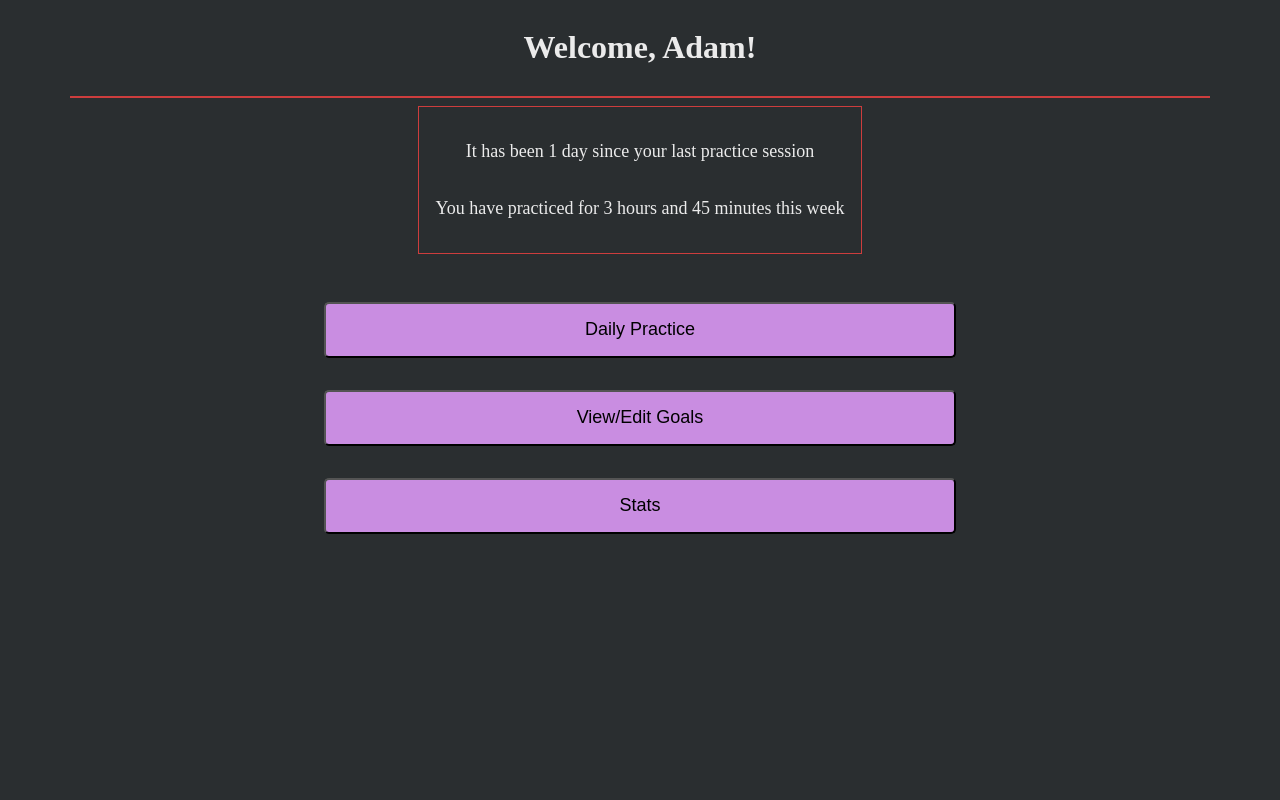
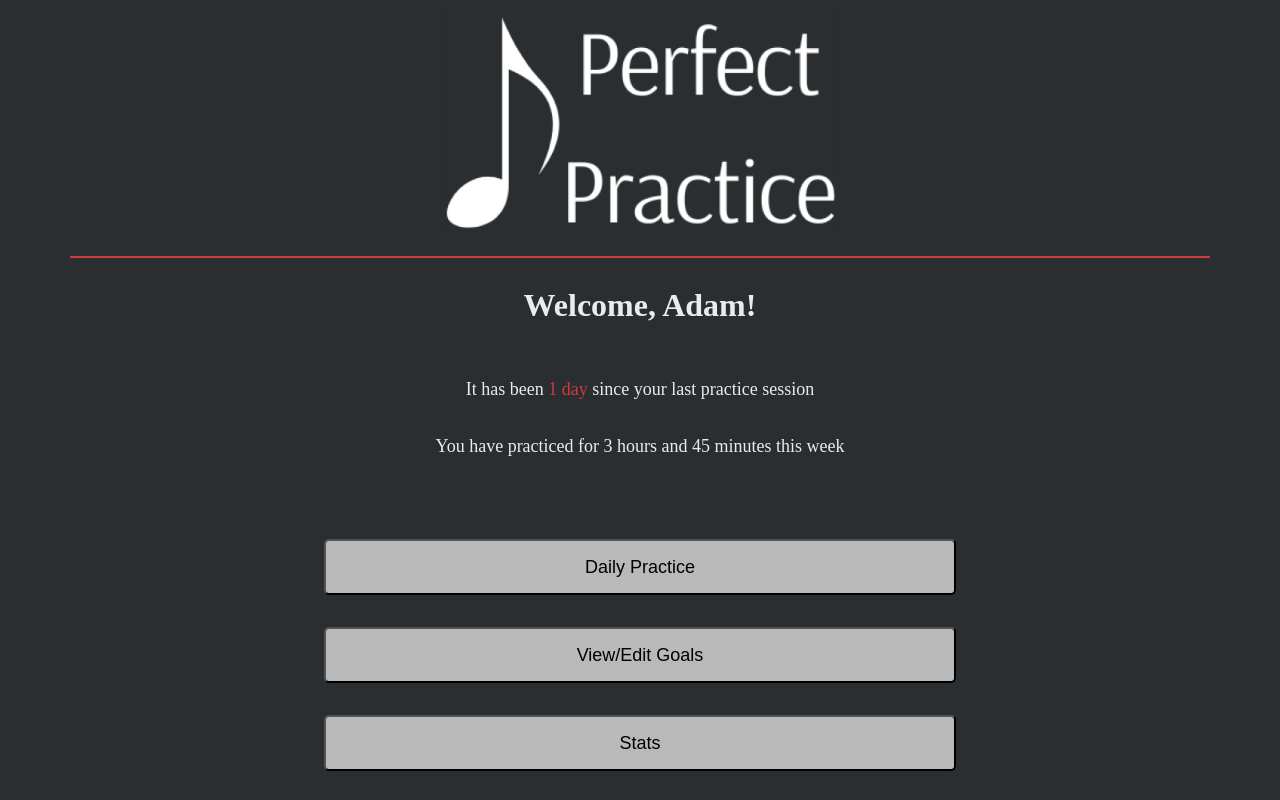
Before and after one commit to blevinspercussion/practice-journal, a Django app: page / in a window 1280 px wide. Run offline with Django 4.2, Linux system fonts and the light colour scheme.

Commit message:
restructured base.html

```diff
--- a/practicejournal/practicelog/static/practicelog.css
+++ b/practicejournal/practicelog/static/practicelog.css
@@ -1,6 +1,6 @@
 :root {
   --main-bg-color: #2a2e30;
-  --secondary-bg-color: #c98de1;
+  --secondary-bg-color: #b9b9b9;
   --main-text-color: #ebebeb;
   --highlight: #cd3d3d;
 }
@@ -33,13 +33,19 @@ button {
   align-items: center;
 }
 
+header {
+  display: flex;
+  align-items: center;
+  justify-content: center;
+}
+
 hr {
   width: 90%;
   border: 1px solid var(--highlight);
 }
 
 #intro-section {
-  border: 1px solid var(--highlight);
+  /* border: 1px solid var(--highlight); */
   padding: 1rem;
   display: flex;
   flex-direction: column;
@@ -48,3 +54,11 @@ hr {
   text-align: center;
   font-size: large;
 }
+
+.logo {
+  max-width: 80%;
+}
+
+.text-highlight {
+  color: var(--highlight);
+}
--- a/practicejournal/practicelog/templates/base.html
+++ b/practicejournal/practicelog/templates/base.html
@@ -9,10 +9,21 @@
     <title>Practice Journal</title>
   </head>
   <body>
+    <header>
+      <img
+        class="logo"
+        src="{% static 'images/perfect-practice-logo.png' %}"
+        alt="Perfect Practice logo"
+      />
+    </header>
+    <br />
+    <hr />
     <h1>Welcome, Adam!</h1>
-    <hr />
     <section id="intro-section">
-      <p>It has been 1 day since your last practice session</p>
+      <p>
+        It has been <span class="text-highlight">1 day</span> since your last
+        practice session
+      </p>
       <p>You have practiced for 3 hours and 45 minutes this week</p>
     </section>
     <section id="buttons-section">
```
Also changed, not shown: practicejournal/practicelog/static/images/perfect-practice-logo.png (added).
